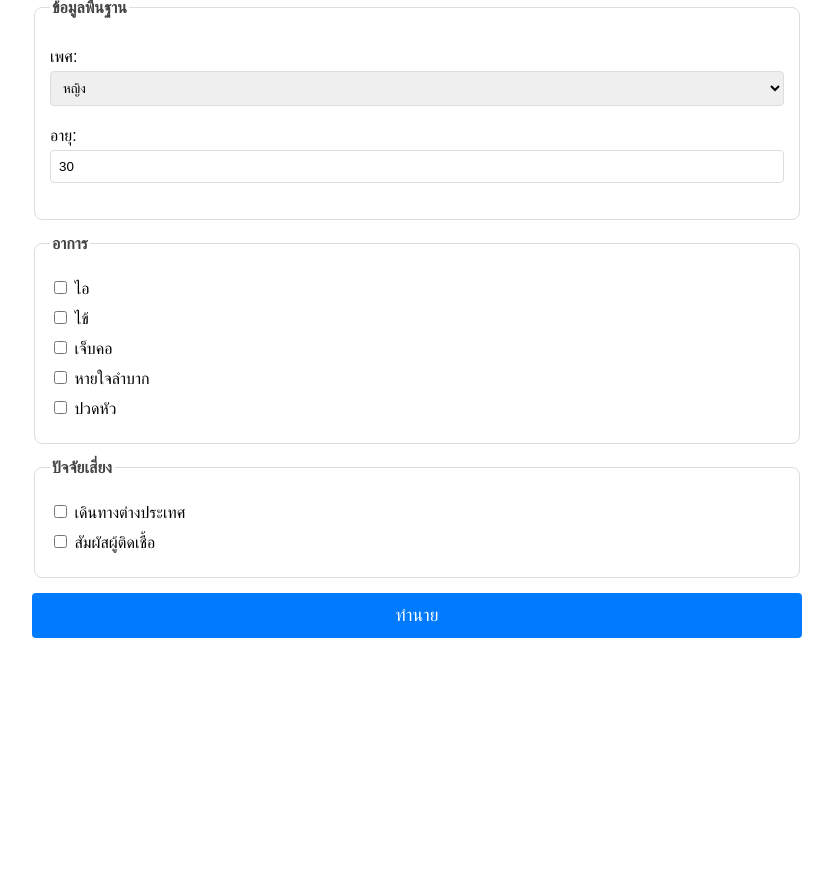
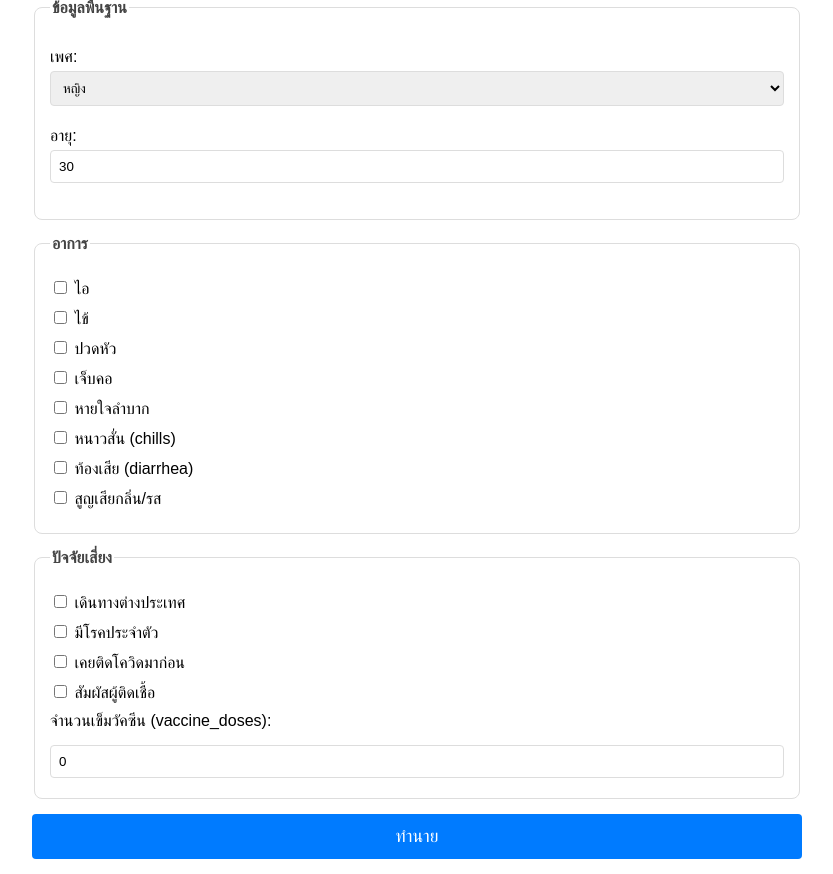
Before and after one commit to Mmksukey/Covid19, a FastAPI app: page / in a window 1280 px wide. Shown: the part 90-964 px from the top of the page, without its empty margins (223-1056 px from the left). Before the commit the page ends 728 px from the top, so only its background shows below. Run offline with FastAPI, Linux system fonts and the light colour scheme; parts of the project's set-up code (start-up, migrations or seed data) failed here and were passed over.

Commit message:
Update form.html

```diff
--- a/web/templates/form.html
+++ b/web/templates/form.html
@@ -112,15 +112,24 @@
       <legend>อาการ</legend>
       <label><input type="checkbox" name="cough" value="1"> ไอ</label>
       <label><input type="checkbox" name="fever" value="1"> ไข้</label>
+      <label><input type="checkbox" name="head_ache" value="1"> ปวดหัว</label>
       <label><input type="checkbox" name="sore_throat" value="1"> เจ็บคอ</label>
       <label><input type="checkbox" name="shortness_of_breath" value="1"> หายใจลำบาก</label>
-      <label><input type="checkbox" name="head_ache" value="1"> ปวดหัว</label>
+
+
+      <label><input type="checkbox" name="chills" value="1"> หนาวสั่น (chills)</label>
+      <label><input type="checkbox" name="diarrhea" value="1"> ท้องเสีย (diarrhea)</label>
+      <label><input type="checkbox" name="loss_of_smell_taste" value="1"> สูญเสียกลิ่น/รส</label>
     </fieldset>
 
     <fieldset>
       <legend>ปัจจัยเสี่ยง</legend>
       <label><input type="checkbox" name="abroad" value="1"> เดินทางต่างประเทศ</label>
+      <label><input type="checkbox" name="chronic_disease" value="1"> มีโรคประจำตัว</label>
+      <label><input type="checkbox" name="previous_covid" value="1"> เคยติดโควิดมาก่อน</label>
       <label><input type="checkbox" name="contact_with_covid_positive_patient" value="1"> สัมผัสผู้ติดเชื้อ</label>
+      <label>จำนวนเข็มวัคซีน (vaccine_doses):</label>
+      <input type="number" name="vaccine_doses" min="0" max="6" value="0">
     </fieldset>
 
     <button type="submit">ทำนาย</button>
```
